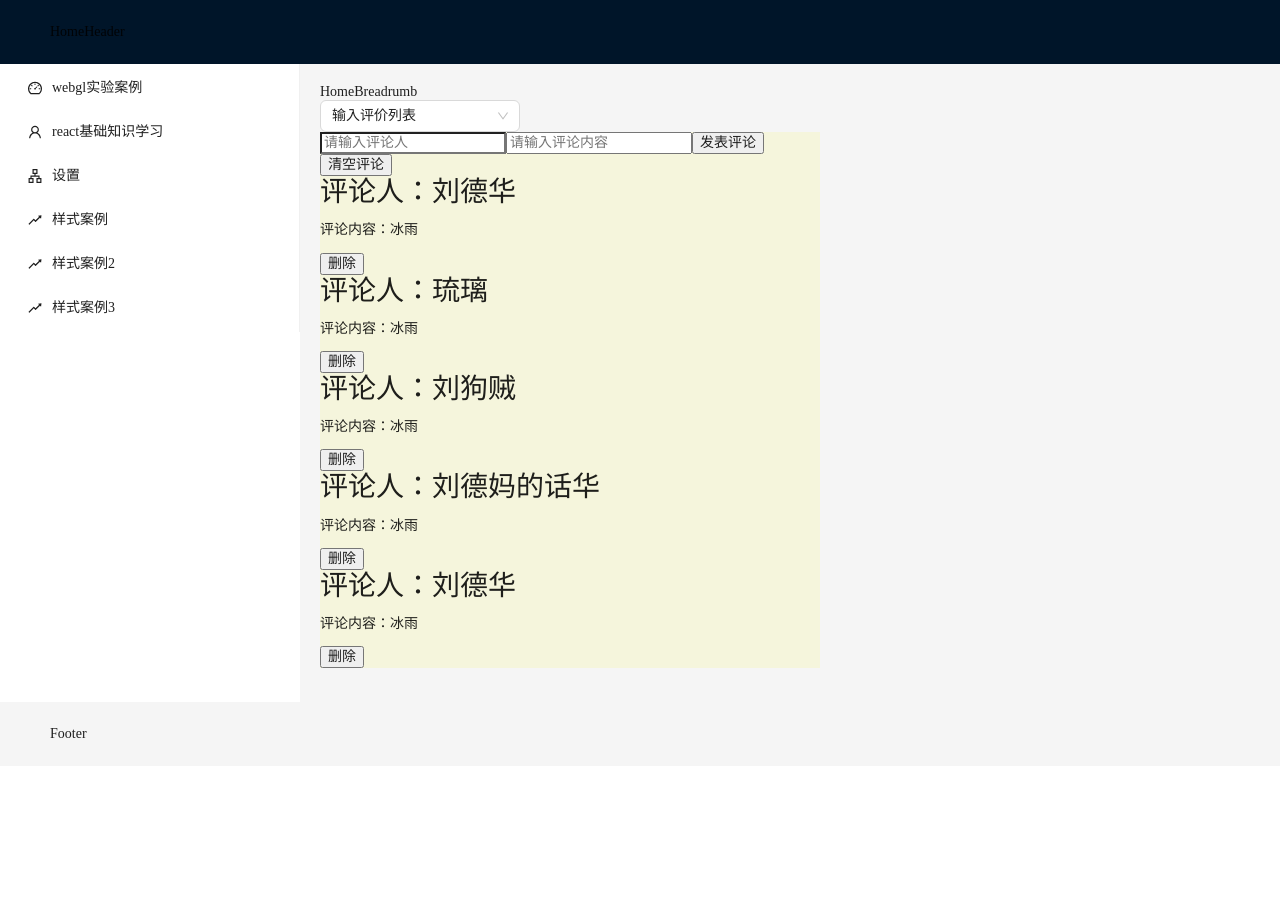
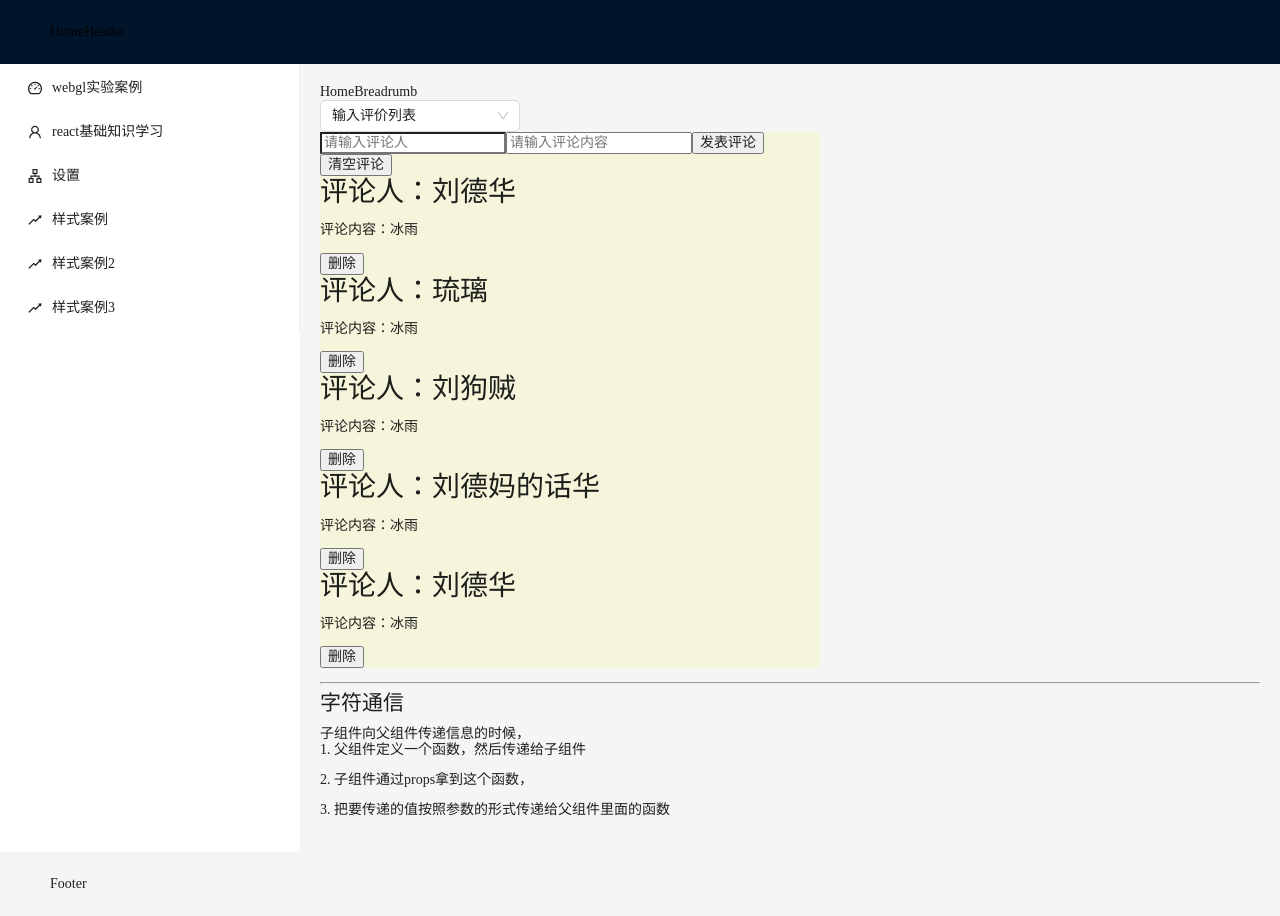
Before and after one commit to bigdataOrfrontEnd/qiankun-test2, a React (Create React App) app: page /demo in a window 1280 px wide. Before the commit the page ends 800 px from the top, so only its background shows below. Built offline with nearby package versions, Linux system fonts and the light colour scheme.

Commit message:
父子通信总结

```diff
--- a/src/pages/demo/index.js
+++ b/src/pages/demo/index.js
@@ -66,6 +66,12 @@ export default function Demo() {
         onChange={handlchang}
       />
       <div>{renderList()}</div>
+      <hr />
+      <h2>字符通信</h2>
+      子组件向父组件传递信息的时候，
+      <p> 1. 父组件定义一个函数，然后传递给子组件 </p>
+      <p>2. 子组件通过props拿到这个函数，</p>
+      <p>3. 把要传递的值按照参数的形式传递给父组件里面的函数</p>
     </div>
   );
 }
```
